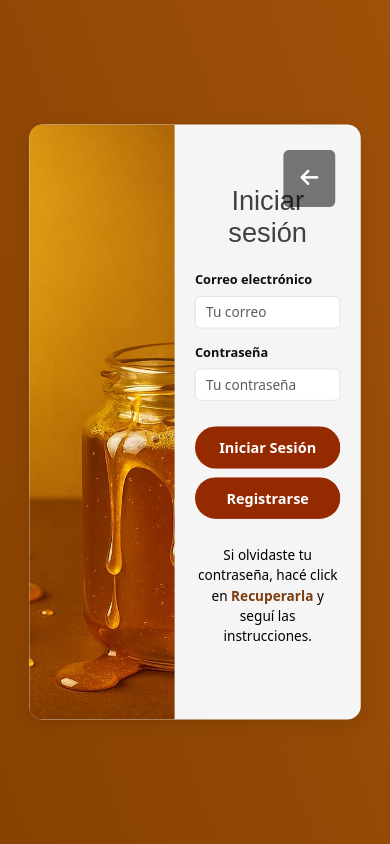
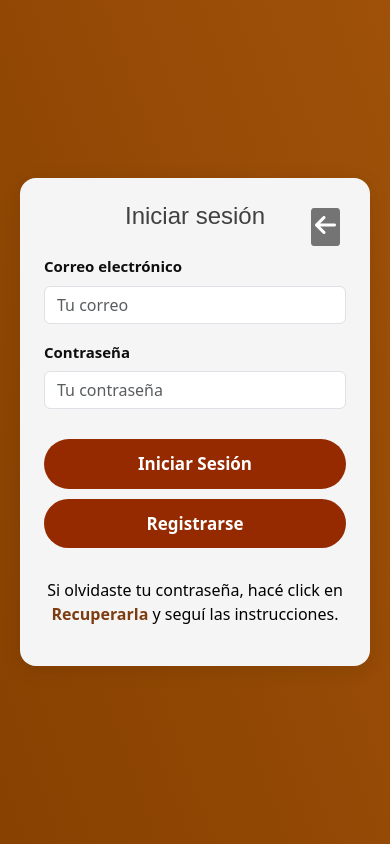
Before and after one commit to MurielSalbador/RubioHnos, a React (Vite) app in the folder Mayorista-Cliente/: page /login in a window 390 px wide. Built offline with nearby package versions, Linux system fonts and the light colour scheme.

Commit message:
css final change

```diff
--- a/Mayorista-Cliente/src/components/pages/income/login/Login.css
+++ b/Mayorista-Cliente/src/components/pages/income/login/Login.css
@@ -16,15 +16,39 @@
   width: 100%;
   max-width: 1000px;
   height: 700px;
-
-
   transform: scale(0.85);
   transform-origin: center;
-
   background-color: whitesmoke;
   border-radius: 16px;
   box-shadow: 0 4px 20px rgba(0, 0, 0, 0.1);
   overflow: hidden;
+}
+
+@media (max-width: 768px) {
+  .login-container {
+    flex-direction: column;     /* de fila a columna */
+    height: auto;              /* altura automática */
+    max-width: 400px;          /* más compacto */
+    margin: 20px;
+    transform: scale(1);       /* quitar el scale que aplasta */
+  }
+
+  .login-left {
+    display: none; /* ocultamos la imagen */
+  }
+
+  .login-right {
+    padding: 20px 15px;
+  }
+
+  .login-form {
+    box-shadow: none; /* menos recargado en mobile */
+    padding: 16px;
+  }
+
+  .text-center.mb-4 {
+    font-size: 24px;
+  }
 }
 
 .login-left, .login-right {
--- a/Mayorista-Cliente/src/components/pages/income/register/Register.css
+++ b/Mayorista-Cliente/src/components/pages/income/register/Register.css
@@ -172,19 +172,37 @@ h3.text-center.mb-4 {
     flex-direction: column;
     height: auto;
     max-width: 400px;
-    margin: 30px 15px;
+    margin: 20px;
+    transform: scale(1);
   }
 
   .register-left {
-    height: 200px;
+    display: none; /* ocultamos la imagen lateral */
   }
 
   .register-right {
     padding: 20px 15px;
   }
 
+  .register-form {
+    width: 100%;
+  }
+
   .form-row {
     flex-direction: column;
-    gap: 20px;
+    gap: 15px;
+  }
+
+  h3.text-center.mb-4 {
+    font-size: 24px;
   }
 }
+
+@media (max-width: 768px) {
+  .back-arrow {
+
+
+    font-size: 20px;   /* más chico */
+    padding: 4px;      /* menos espacio clickeable */
+  }
+}
```
